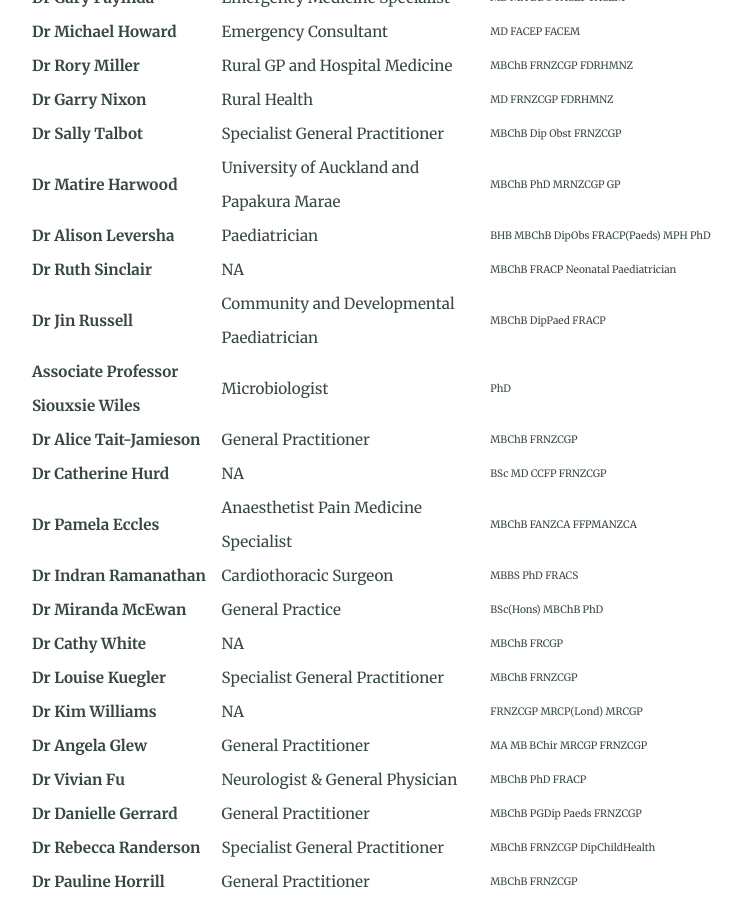
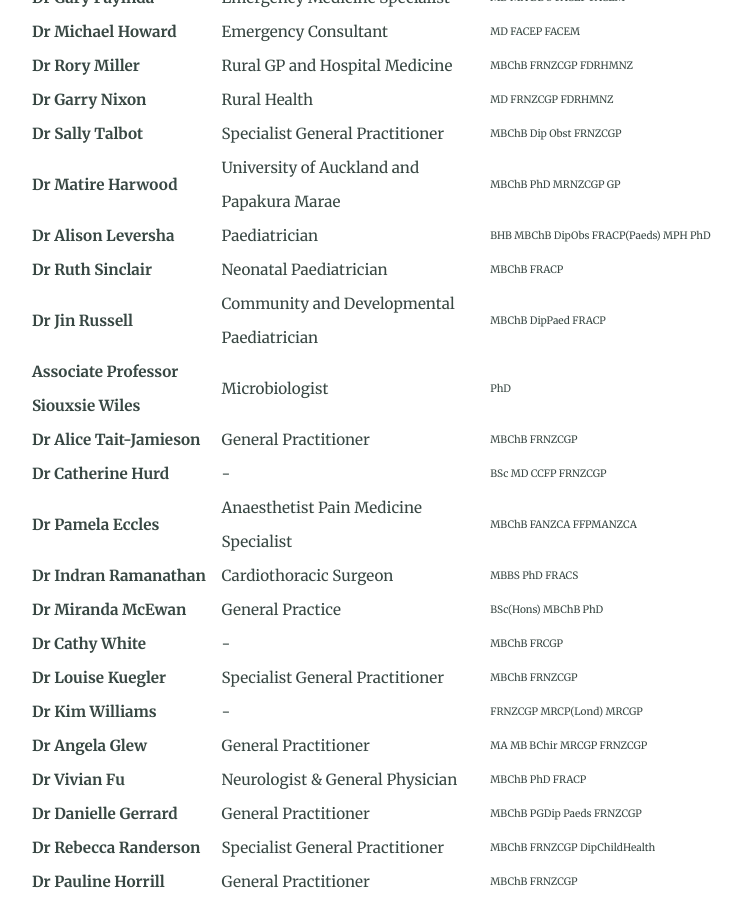
Before and after one commit to utunga/vaccines-plus, a Jekyll site: the page built from index.md, in a window 1280 px wide and 900 px high, scrolled down 4789 px. Shown: the whole window, without its empty margins (251-993 px from the left). Built offline with Jekyll 4.4.1, drawn with Linux system fonts in a browser that asks for light colours; some of the changed text lies outside the part shown.

Commit message:
update sigs

```diff
--- a/_includes/site-table.html
+++ b/_includes/site-table.html
@@ -131,8 +131,8 @@
 </tr>
 <tr>
 <th class="name">Dr Ruth Sinclair</th>
-<td class="title">NA</td>
-<td class="quals">MBChB FRACP Neonatal Paediatrician</td>
+<td class="title">Neonatal Paediatrician</td>
+<td class="quals">MBChB FRACP</td>
 </tr>
 <tr>
 <th class="name">Dr Jin Russell</th>
@@ -151,7 +151,7 @@
 </tr>
 <tr>
 <th class="name">Dr Catherine Hurd</th>
-<td class="title">NA</td>
+<td class="title">-</td>
 <td class="quals">BSc MD CCFP FRNZCGP</td>
 </tr>
 <tr>
@@ -171,7 +171,7 @@
 </tr>
 <tr>
 <th class="name">Dr Cathy White</th>
-<td class="title">NA</td>
+<td class="title">-</td>
 <td class="quals">MBChB FRCGP</td>
 </tr>
 <tr>
@@ -181,7 +181,7 @@
 </tr>
 <tr>
 <th class="name">Dr Kim Williams</th>
-<td class="title">NA</td>
+<td class="title">-</td>
 <td class="quals">FRNZCGP  MRCP(Lond) MRCGP</td>
 </tr>
 <tr>
@@ -231,27 +231,27 @@
 </tr>
 <tr>
 <th class="name">Dr Landi Cranstoun</th>
-<td class="title">NA</td>
+<td class="title">-</td>
 <td class="quals">MD Diplomate American Board of Family Medicine</td>
 </tr>
 <tr>
 <th class="name">Dr Laura McAulay</th>
-<td class="title">NA</td>
-<td class="quals">MBBS MRNZCGP PGcertWH GP Registrar</td>
+<td class="title">GP Registrar</td>
+<td class="quals">MBBS MRNZCGP PGcertWH</td>
 </tr>
 <tr>
 <th class="name">Dr Kiyomi Kitagawa</th>
-<td class="title">NA</td>
+<td class="title">-</td>
 <td class="quals">MB ChB</td>
 </tr>
 <tr>
 <th class="name">Dr Pam Olver</th>
-<td class="title">NA</td>
+<td class="title">-</td>
 <td class="quals">MBBCh FRNZCGP</td>
 </tr>
 <tr>
 <th class="name">Dr Victoria Jones</th>
-<td class="title">NA</td>
+<td class="title">-</td>
 <td class="quals">LLB BMBS FRNZCGP</td>
 </tr>
 <tr>
@@ -286,7 +286,7 @@
 </tr>
 <tr>
 <th class="name">Dr Christina McLachlan</th>
-<td class="title">NA</td>
+<td class="title">-</td>
 <td class="quals">MBChB FRACP</td>
 </tr>
 <tr>
@@ -321,7 +321,7 @@
 </tr>
 <tr>
 <th class="name">Dr Gemma Poke</th>
-<td class="title">NA</td>
+<td class="title">-</td>
 <td class="quals">FRACP</td>
 </tr>
 <tr>
@@ -351,7 +351,7 @@
 </tr>
 <tr>
 <th class="name">Dr Karen McIlhone</th>
-<td class="title">NA</td>
+<td class="title">-</td>
 <td class="quals">MBChB DipPaed MPH</td>
 </tr>
 <tr>
@@ -376,7 +376,7 @@
 </tr>
 <tr>
 <th class="name">Dr Vivien Yong</th>
-<td class="title">NA</td>
+<td class="title">-</td>
 <td class="quals">MBChB FRACP</td>
 </tr>
 <tr>
@@ -441,7 +441,7 @@
 </tr>
 <tr>
 <th class="name">Dr Lakhminder Sandhu</th>
-<td class="title">NA</td>
+<td class="title">-</td>
 <td class="quals">FRNZCGP</td>
 </tr>
 <tr>
@@ -456,12 +456,12 @@
 </tr>
 <tr>
 <th class="name">Dr Vasanthi Bradley</th>
-<td class="title">NA</td>
-<td class="quals">MBChB General Practitioner</td>
+<td class="title">General Practitioner</td>
+<td class="quals">MBChB</td>
 </tr>
 <tr>
 <th class="name">Dr Jocelyn Wood</th>
-<td class="title">NA</td>
+<td class="title">-</td>
 <td class="quals">M b B Chir MA (Cantab)FRNZCGP</td>
 </tr>
 <tr>
@@ -506,7 +506,7 @@
 </tr>
 <tr>
 <th class="name">Dr Kerry Macaskill-Smith</th>
-<td class="title">NA</td>
+<td class="title">-</td>
 <td class="quals">MBChB FRNZCGP DEEM DipPaeds</td>
 </tr>
 <tr>
@@ -526,7 +526,7 @@
 </tr>
 <tr>
 <th class="name">Dr Helen Fulcher</th>
-<td class="title">NA</td>
+<td class="title">-</td>
 <td class="quals">MBChB DipPaed PGCertHsc (Sports Med) FRNZCGP</td>
 </tr>
 <tr>
@@ -581,7 +581,7 @@
 </tr>
 <tr>
 <th class="name">Dr Anita Mudaliar</th>
-<td class="title">NA</td>
+<td class="title">-</td>
 <td class="quals">MRCGP FRNZCGP General Practitioner</td>
 </tr>
 <tr>
@@ -661,7 +661,7 @@
 </tr>
 <tr>
 <th class="name">Dr Olivia Hill</th>
-<td class="title">NA</td>
+<td class="title">-</td>
 <td class="quals">MBChB</td>
 </tr>
 <tr>
@@ -681,7 +681,7 @@
 </tr>
 <tr>
 <th class="name">Dr Aimee Rondel</th>
-<td class="title">NA</td>
+<td class="title">-</td>
 <td class="quals">MBChB FRNZCGP</td>
 </tr>
 <tr>
```
Also changed, not shown: sigs.csv (+22 -22 lines).
